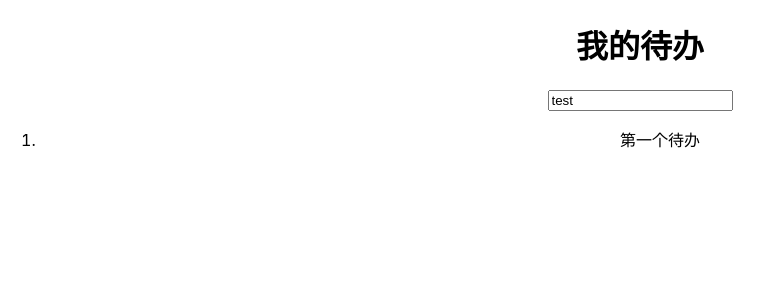
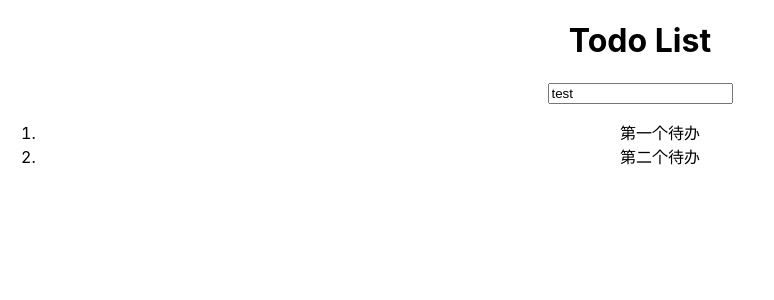
Before and after one commit to no1harm/react-todolist, a React (Create React App) app: page / in a window 1280 px wide. Shown: the top 300 px of the page, without its empty margins (0-774 px from the left). Built offline with nearby package versions, Linux system fonts and the light colour scheme.

Commit message:
将每个待办封装成 TodoItem

```diff
--- a/src/App.js
+++ b/src/App.js
@@ -1,6 +1,7 @@
 import React, { Component } from 'react';
 import logo from './logo.svg';
 import TodoInput from './components/TodoInput'
+import TodoItem from './components/TodoItem'
 import './App.css';
 
 class App extends Component {
@@ -9,17 +10,18 @@
     this.state = {
       newTodo: 'test',
       todoList: [
-        {id:1, title:'第一个待办'}
+        {id:1, title:'第一个待办'},
+        {id:2, title:'第二个待办'}
       ]
     }
   }
   render() {
     let todos = this.state.todoList.map((item,index)=>{
-      return <li>{item.title}</li>
+      return <TodoItem todo={item}/>
     })
     return (
       <div className="App">
-        <h1>我的待办</h1>
+        <h1>Todo List</h1>
         <div className="inputWrapper">
           <TodoInput content={this.state.newTodo}/>
         </div>
--- /dev/null
+++ b/src/components/TodoItem.js
@@ -0,0 +1,9 @@
+import React, { Component } from 'react';
+
+class TodoItem extends Component{
+    render(){
+        return <li>{this.props.todo.title}</li>
+    }
+}
+
+export default TodoItem
```
